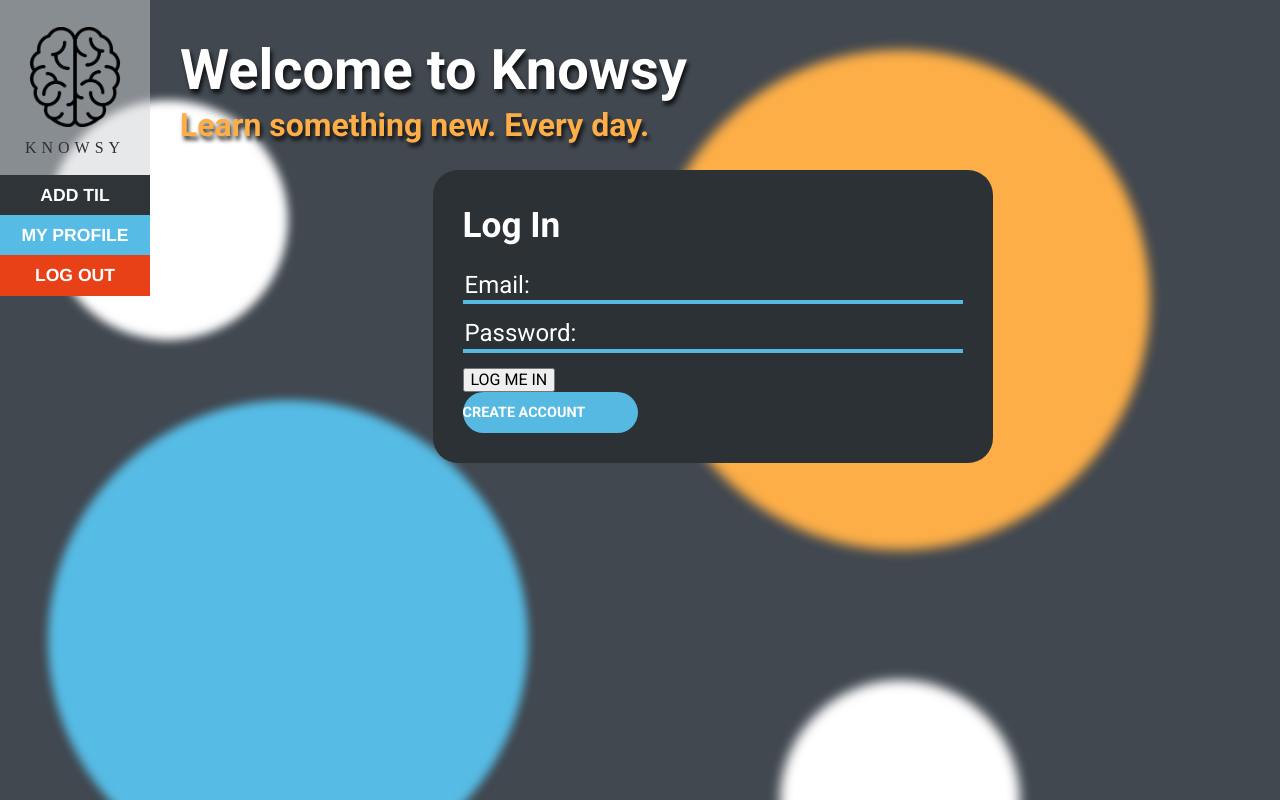
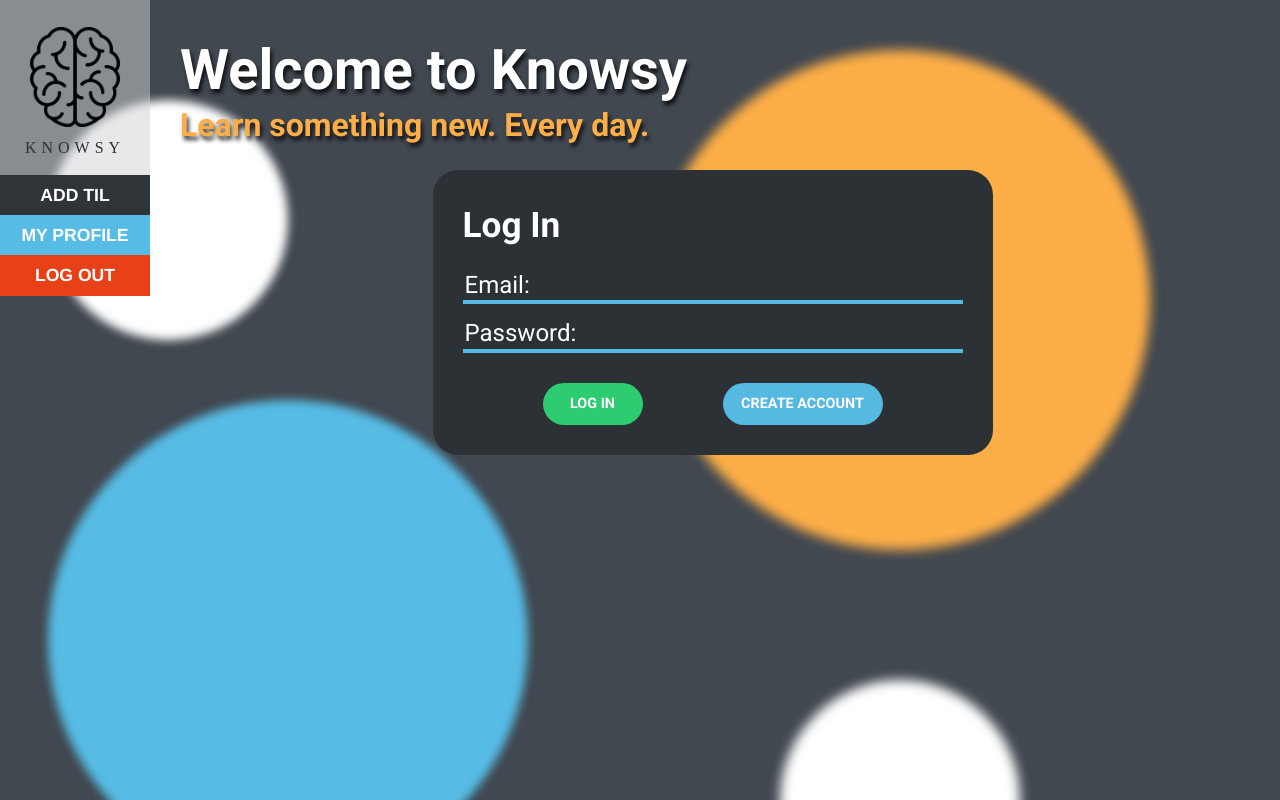
Before and after one commit to Mayden-Academy/2020-sept-knowsys-frontend, a React (Create React App) app: page / in a window 1280 px wide. Built offline with nearby package versions, Linux system fonts and the light colour scheme.

Commit message:
fixed log in page button styling

```diff
--- a/src/Components/LoginPage/index.js
+++ b/src/Components/LoginPage/index.js
@@ -127,8 +127,8 @@
                     	<input className="loginInputs" id="inputUsername" name="inputUsername" type="text" placeholder="Email:" value={this.state.usernameValue} onChange={this.handleChangeUsername} ></input>
                     	<input classname="loginInputs" id="inputPassword" name="inputPassword" type="password" placeholder="Password:" value={this.state.passwordValue} onChange={this.handleChangePassword} ></input>
 
-						<div className="loginPageButton">
-						<button onClick={ this.startLogin }>LOG ME IN</button>
+						<div className="loginPageButtons">
+						<button class="loginButton" onClick={ this.startLogin }>LOG IN</button>
 							{(this.state.redirect) ? <Redirect to={{
 								pathname: '/user',
 								state: { userToken: localStorage.getItem('access_token') }
--- a/src/Components/LoginPage/style.css
+++ b/src/Components/LoginPage/style.css
@@ -29,7 +29,7 @@
     margin-bottom: 25px;
 }
 
-.loginForm a {
+.loginForm a, button {
     border: none;
     color: #ffffff;
     font-family: Futura, "Roboto", "JetBrains Mono", sans-serif;
@@ -49,9 +49,9 @@
 
 .createAccountButton {
     background-color: #55B9E2;
-    width: 175px;
     line-height: 40px;
     border-radius: 25px;
+    width: 160px;
 }
 
 .loginPageButtons {
```
